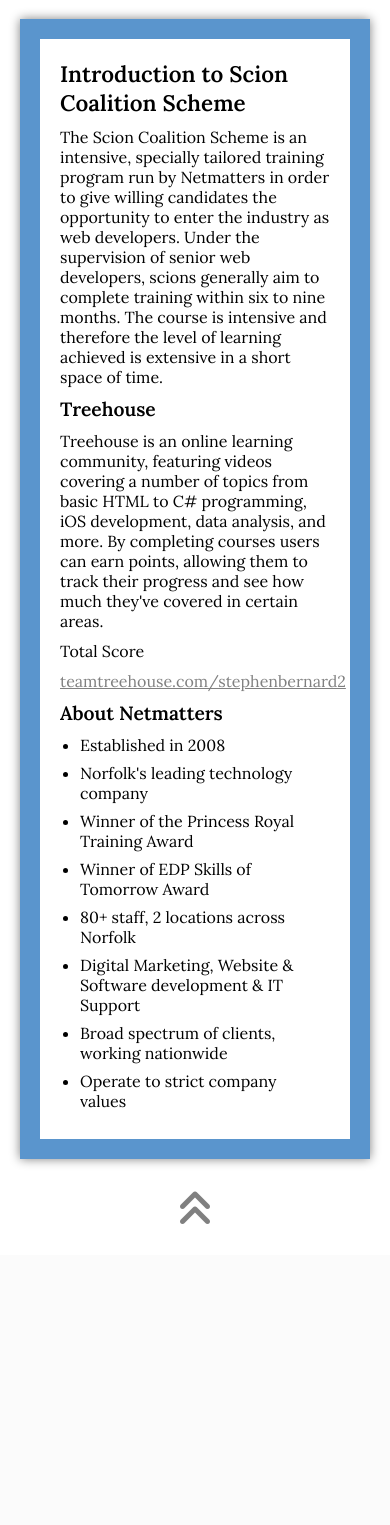
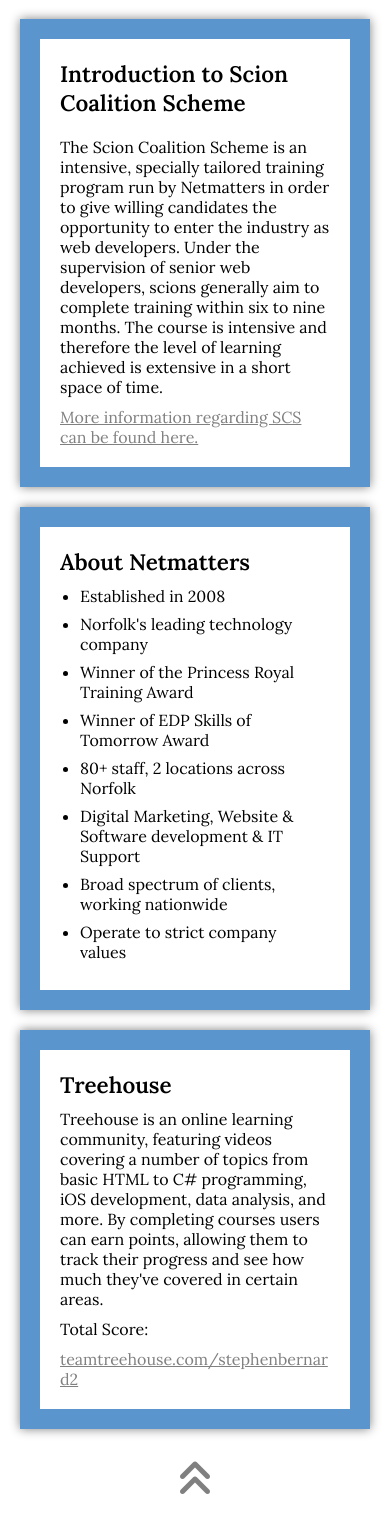
Before and after one commit to sternard/sternard.github.io, a PHP site: page /scs_scheme.html in a window 390 px wide. Shown: the part 212-1737 px from the top of the page. Before the commit the page ends 1436 px from the top, so only its background shows below. Run offline with PHP 8.4, Linux system fonts and the light colour scheme; some libraries are stand-ins or nearby versions; some web fonts are replaced.

Commit message:
Bug fixes
Changes yesterday had hidden the hamburger menu in mobile view, plus reformatted the SCS page so that it's easier on the eye

```diff
--- a/css/style.css
+++ b/css/style.css
@@ -71,6 +71,7 @@ a:hover {
   top: 0;
   height: 100vh;
   width: 0;
+  z-index: 10;
 }
 @media (min-width: 768px) {
   .nav-container {
@@ -123,7 +124,6 @@ a:hover {
   margin: 20px;
   font-size: 3em;
   color: #fff;
-  z-index: 10;
 }
 
 .sidebar-logo {
@@ -391,10 +391,42 @@ nav li {
 .about-container a:hover {
   color: #000;
 }
-.about-container ul {
+
+.half-container {
+  display: block;
+  padding: 20px 20px 0px 20px;
+  gap: 20px;
+}
+@media (min-width: 1016px) {
+  .half-container {
+    display: flex;
+    padding: 20px;
+  }
+}
+.half-container div {
+  padding: 20px;
+  background-color: #fff;
+  border: 20px solid #5a95cd;
+  box-shadow: 0 0 10px grey;
+  width: 100%;
+  margin-bottom: 20px;
+  overflow-wrap: break-word;
+}
+@media (min-width: 1016px) {
+  .half-container div {
+    margin-bottom: auto;
+  }
+}
+.half-container a {
+  color: grey;
+}
+.half-container a:hover {
+  color: #000;
+}
+.half-container ul {
   padding: 0 20px;
 }
-.about-container li {
+.half-container li {
   padding: 0 0 8px;
 }
 
--- a/sass/partials/_about.scss
+++ b/sass/partials/_about.scss
@@ -185,6 +185,34 @@
     a:hover {
         color: $black;
     }
+}
+
+.half-container {
+    display: block;
+    padding: 20px 20px 0px 20px;
+    @media (min-width: $large-break) {
+        display: flex;
+        padding: 20px;
+    }
+    gap: 20px;
+    div {
+        padding: 20px;
+        background-color: $white;
+        border: 20px solid $background;
+        box-shadow: 0 0 10px $box-shadow;
+        width: 100%;
+        margin-bottom: 20px;
+        overflow-wrap: break-word;
+        @media (min-width: $large-break) {
+            margin-bottom: auto;
+        }
+    }
+    a {
+        color: $box-shadow;
+    }
+    a:hover {
+        color: $black;
+    }
     ul {
         padding: 0 20px;
     }
--- a/sass/partials/_base.scss
+++ b/sass/partials/_base.scss
@@ -54,6 +54,7 @@ a:hover {
     top: 0;
     height: 100vh;
     width: 0;
+    z-index: 10;
     @media (min-width: $medium-break) {
     //     width: calc($medium-break/5);
     // }
--- a/sass/partials/_navbar.scss
+++ b/sass/partials/_navbar.scss
@@ -2,7 +2,6 @@
     margin: 20px;
     font-size: 3em;
     color: $white;
-    z-index: 10;
 }
 .sidebar-logo {
     a {
--- a/scs_scheme.html
+++ b/scs_scheme.html
@@ -36,14 +36,13 @@
         <div class="about-container">
             <div>
                 <h6>Introduction to Scion Coalition Scheme</h6>
-                The Scion Coalition Scheme is an intensive, specially tailored training program run by Netmatters in order to give willing candidates the opportunity to enter the industry as web developers. Under the supervision of senior web developers, scions generally aim to complete training within six to nine months. The course is intensive and therefore the level of learning achieved is extensive in a short space of time.
-
-                <h4>Treehouse</h4>
-                Treehouse is an online learning community, featuring videos covering a number of topics from basic HTML to C# programming, iOS development, data analysis, and more. By completing courses users can earn points, allowing them to track their progress and see how much they've covered in certain areas.
-                <p>Total Score</p>
-                <a href="https://teamtreehouse.com/stephenbernard2" target="_blank">teamtreehouse.com/stephenbernard2</a>
-
-                <h4>About Netmatters</h4>
+                <p>The Scion Coalition Scheme is an intensive, specially tailored training program run by Netmatters in order to give willing candidates the opportunity to enter the industry as web developers. Under the supervision of senior web developers, scions generally aim to complete training within six to nine months. The course is intensive and therefore the level of learning achieved is extensive in a short space of time.</p>
+                <a href="https://www.netmatters.co.uk/scions-coalition-scheme" target="_blank">More information regarding SCS can be found here.</a>
+            </div>
+        </div>
+        <div class="half-container">
+            <div>
+                <h6>About Netmatters</h6>
                 <ul>
                     <li>Established in 2008</li>
                     <li>Norfolk's leading technology company</li>
@@ -55,7 +54,13 @@
                     <li>Operate to strict company values</li>
                 </ul>
             </div>
-        </div><br>
+            <div>
+                <h6>Treehouse</h6>
+                Treehouse is an online learning community, featuring videos covering a number of topics from basic HTML to C# programming, iOS development, data analysis, and more. By completing courses users can earn points, allowing them to track their progress and see how much they've covered in certain areas.
+                <p>Total Score:</p>
+                <a href="https://teamtreehouse.com/stephenbernard2" target="_blank">teamtreehouse.com/stephenbernard2</a>
+            </div>
+        </div>
         <div class="scroll-div">
             <a href="#top"><i class="fas fa-angle-double-up"></i></a>
         </div>
```
Also changed, not shown: index.html (+5 -5 lines), 3 other files.
